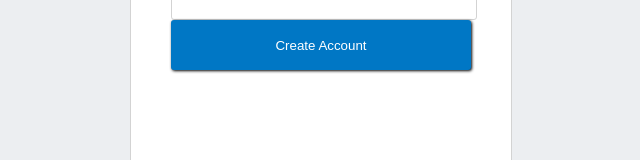
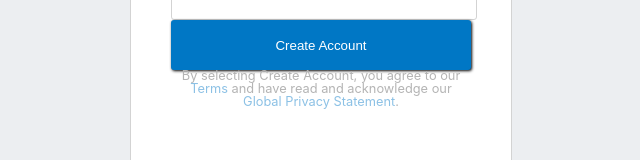
Before and after one commit to DeadpanCakes/html_form, a React (Create React App) app: page / in a window 1280 px wide. Shown: the part 461-621 px from the top of the page, without its empty margins (319-959 px from the left). Built offline with nearby package versions, Linux system fonts and the light colour scheme.

Commit message:
rearranged and styled form

```diff
--- a/src/components/SignUpForm/SignUpForm.js
+++ b/src/components/SignUpForm/SignUpForm.js
@@ -49,6 +49,15 @@ const SignUpForm = () => {
           />
         </div>
         <button className={style.signUpBtn}>Create Account</button>
+        <p>
+          By selecting Create Account, you agree to our{" "}
+          <a href="https://mint.intuit.com/terms">Terms</a> and have read and
+          acknowledge our{" "}
+          <a href="https://www.intuit.com/privacy/statement/">
+            Global Privacy Statement
+          </a>
+          .
+        </p>
       </fieldset>
       <FormFooter />
     </form>
--- a/src/components/SignUpForm/SignUpForm.module.css
+++ b/src/components/SignUpForm/SignUpForm.module.css
@@ -3,8 +3,8 @@
   flex-direction: column;
   min-width: 380px;
   max-width: 380px;
-  min-height: 815px;
-  max-height: 815px;
+  min-height: 640px;
+  max-height: 640px;
   background-color: white;
   border: 1px solid lightgray;
   align-self: center;
```
